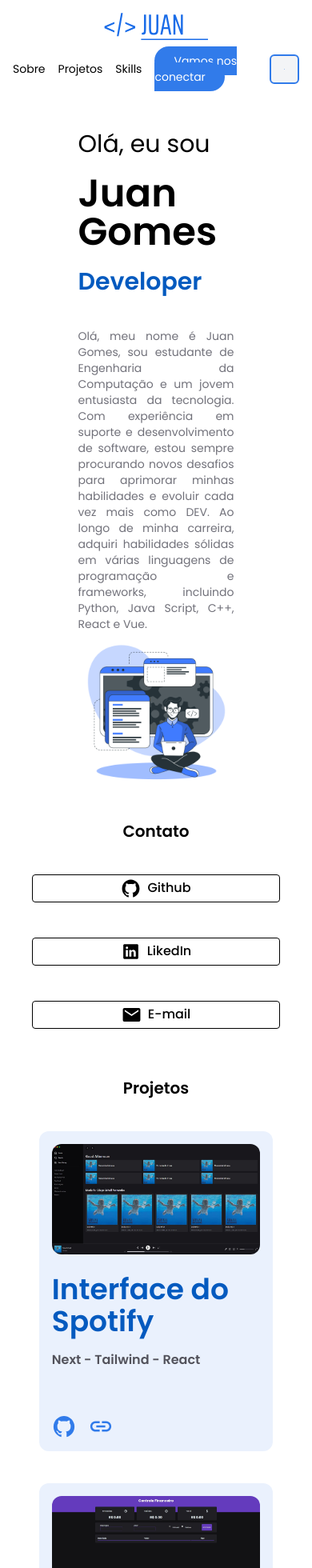
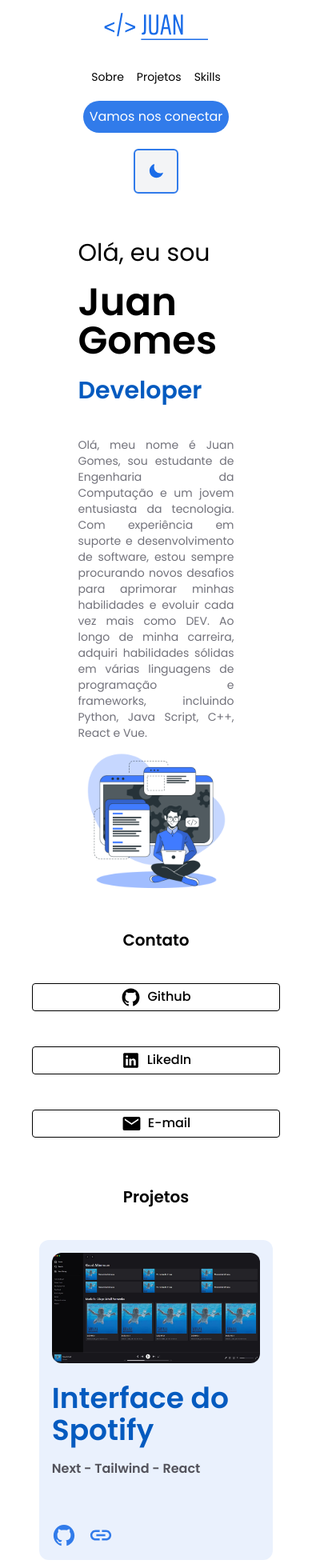
Before and after one commit to juamgomes/portifolio-juan-gomes, a Next.js app: page / in a window 390 px wide. Shown: the top 1960 px of the page at 80% size. Built offline with nearby package versions, Linux system fonts and the light colour scheme.

Commit message:
Melhorando a responsividade

```diff
--- a/src/components/Contact.tsx
+++ b/src/components/Contact.tsx
@@ -5,9 +5,9 @@
     <div className="flex-col p-10">
       <h1 className="dark:text-branco text-xl font-semibold flex justify-center mb-10">Contato</h1>
       <div className="flex flex-col sm:flex-row sm:justify-center sm:items-center gap-6">
-        <a href="https://github.com/juamgomes" target="_blank" className="border mb-5 flex justify-center gap-2 dark:text-branco font-medium border-black dark:border-branco hover:bg-blue dark:hover:bg-white hover:text-black transition-colors rounded px-6 py-1 sm:px-24 sm:py-1">< IoLogoGithub size={25} /><span>Github</span></a>
-        <a href="https://www.linkedin.com/in/juan-martins-gomes-a5ab21212/" target="_blank" className="border mb-5 flex justify-center gap-2 dark:text-branco font-medium border-black dark:border-branco hover:bg-blue dark:hover:bg-white hover:text-black transition-colors rounded px-6 py-1 sm:px-24 sm:py-1">< IoLogoLinkedin size={25}/><span>LikedIn</span></a>
-        <a href="mailto:juanmartinsgmess@gmail.com" target="_blank" className="border mb-5 flex justify-center gap-2 dark:text-branco font-medium border-black dark:border-branco hover:bg-blue dark:hover:bg-white hover:text-black transition-colors rounded px-6 py-1 sm:px-24 sm:py-1">< IoMdMail size={25}/><span>E-mail</span></a>
+        <a href="https://github.com/juamgomes" target="_blank" className="border mb-5 flex justify-center gap-2 dark:text-branco font-medium border-black dark:border-branco hover:bg-blue dark:hover:bg-white hover:text-black transition-colors rounded px-6 py-1 lg:md:sm:px-24 sm:py-1">< IoLogoGithub size={25} /><span>Github</span></a>
+        <a href="https://www.linkedin.com/in/juan-martins-gomes-a5ab21212/" target="_blank" className="border mb-5 flex justify-center gap-2 dark:text-branco font-medium border-black dark:border-branco hover:bg-blue dark:hover:bg-white hover:text-black transition-colors rounded px-6 py-1 lg:md:sm:px-24 sm:py-1">< IoLogoLinkedin size={25}/><span>LikedIn</span></a>
+        <a href="mailto:juanmartinsgmess@gmail.com" target="_blank" className="border mb-5 flex justify-center gap-2 dark:text-branco font-medium border-black dark:border-branco hover:bg-blue dark:hover:bg-white hover:text-black transition-colors rounded px-6 py-1 lg:md:sm:px-24 sm:py-1">< IoMdMail size={25}/><span>E-mail</span></a>
       </div>
     </div>
   )
--- a/src/components/Projects.tsx
+++ b/src/components/Projects.tsx
@@ -44,12 +44,12 @@
 
     const ProjectsCards = () => {
     return myProjectsData.map((pro) => (
-      <div key={pro.name} className="flex flex-col sm:flex-row sm:gap-10 gap-6 p-4 w-3/4 h-auto rounded-xl bg-blue/10 dark:bg-zinc-800">
+      <div key={pro.name} className="flex flex-col lg:md:sm:flex-row lg:md:sm:gap-10 gap-6 p-4 w-3/4 h-auto rounded-xl justify-center lg:md:justify-normal items-center bg-blue/10 dark:bg-zinc-800">
           <Image src={pro.image} width={488} height={288} className="rounded-xl" alt="Print da tela do Spotify"/>
           <div className="flex flex-col gap-4">
             <h1 className="text-blue-2 text-4xl font-semibold">{pro.name}</h1>
             <span className="text-zinc-600 font-semibold">{pro.tecnologias}</span>
-            <p className="sm:flex text-zinc-500 hidden">{pro.description}</p>
+            <p className="lg:md:sm:flex text-zinc-500 hidden">{pro.description}</p>
             <div className="flex gap-4">
                 <a href={pro.linkGit} target="_blank">
                   <IoLogoGithub size={30} className="text-blue dark:text-branco mt-10"/>
--- a/src/components/TheHeader.tsx
+++ b/src/components/TheHeader.tsx
@@ -6,7 +6,7 @@
   return (
     <header
     id='header'
-    className="sm:fixed w-full dark:bg-zinc-main/50 dark:text-white flex flex-col sm:flex-row justify-between py-4 sm:py-6 px-4 sm:px-28 items-center"
+    className="sm:fixed w-full dark:bg-zinc-main/50 dark:text-white flex flex-col sm:flex-row justify-between py-4 sm:py-4 px-4 lg:md:sm:px-28 items-center gap-5"
     >
       <Image className="cursor-pointer" src="/Logo-Juan.svg" alt="Logo com o nome Juan" width={130} height={130}/>
         <ol className="flex gap-4 sm:gap-6 text-sm sm:text-base items-center mt-4 sm:mt-0">
@@ -19,11 +19,11 @@
             <Link href="#Skills">
                 <li>Skills</li>
             </Link>
-              <li><a className="bg-blue text-white hover:text-black dark:text-black dark:hover:text-blue hover:bg-blue/20 dark:hover:bg-black transition-colors cursor-pointer font-normal py-2 px-6 sm:px-9 rounded-full" href="https://www.linkedin.com/in/juan-martins-gomes-a5ab21212/" target="_blank">Vamos nos conectar</a></li>
-            <div>
-              <ThemeMode />
-            </div>
         </ol>
+        <a className="bg-blue text-white hover:text-black dark:text-black dark:hover:text-blue hover:bg-blue/20 dark:hover:bg-black transition-colors cursor-pointer font-normal py-2 px-2 sm:px-9 rounded-full" href="https://www.linkedin.com/in/juan-martins-gomes-a5ab21212/" target="_blank">Vamos nos conectar</a>
+        <div className=''>
+          <ThemeMode />
+        </div>
     </header>
   )
 }
--- a/src/components/TheHome.tsx
+++ b/src/components/TheHome.tsx
@@ -2,7 +2,7 @@
 
 export function TheHome(){
   return(
-    <div className="dark:text-branco sm:mx-36 sm:py-11 flex flex-col sm:flex-row items-center justify-between">
+    <div className="dark:text-branco sm:mx-36 sm:py-11 flex flex-col lg:sm:flex-row items-center justify-between">
       <div className="flex-col mt-10 w-3/6">
         <p className="text-3xl">Olá, eu sou</p>
         <h1 className="sm:text-6xl text-5xl font-semibold my-5">Juan Gomes</h1>
```
